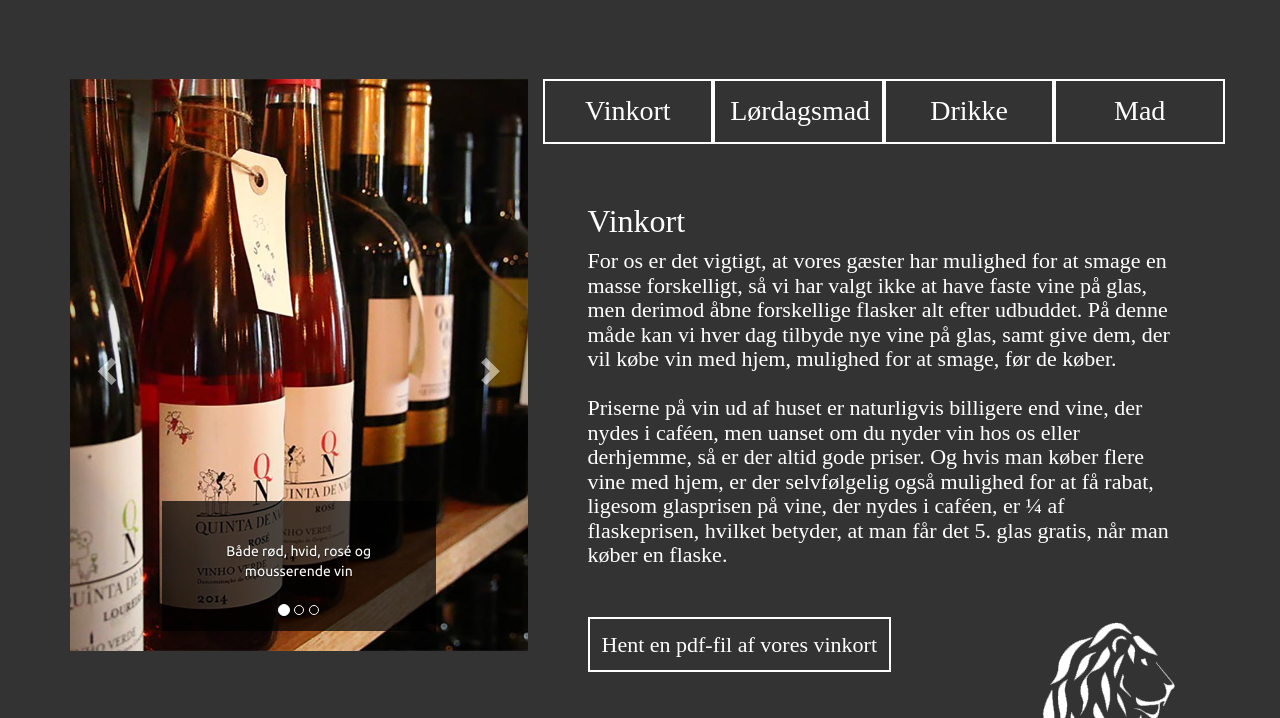
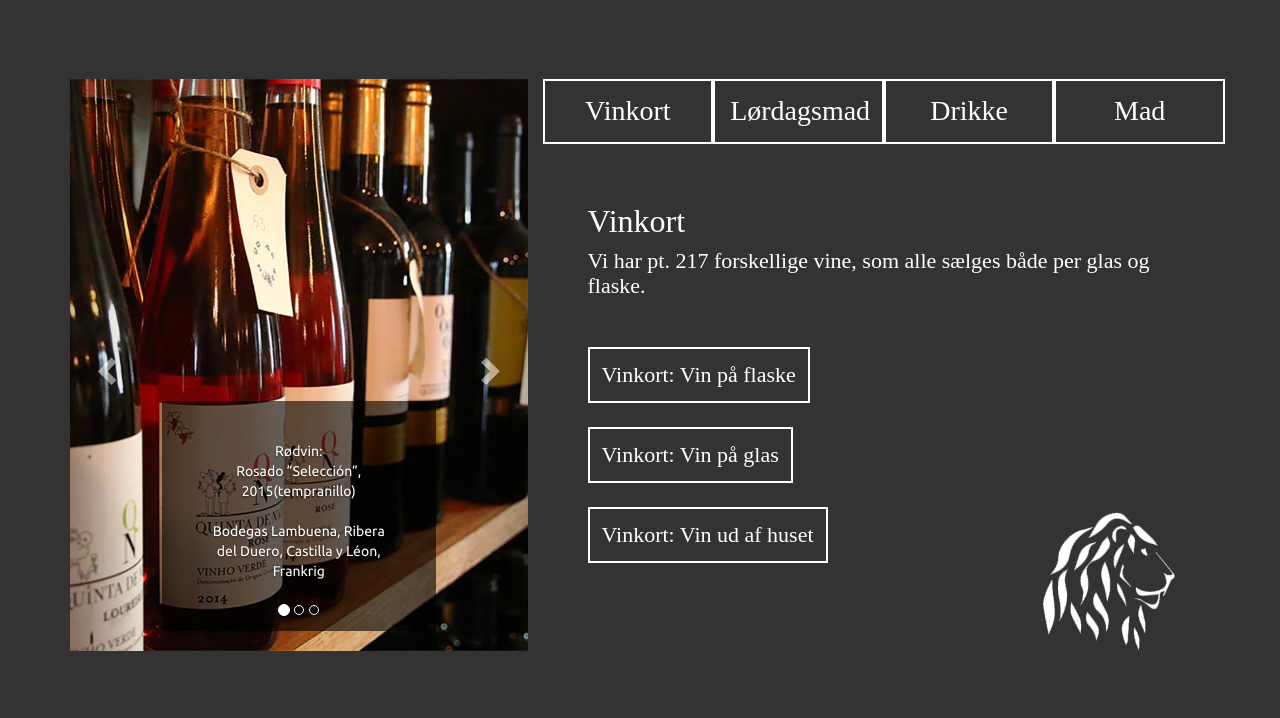
Before and after one commit to JeppeSBjerrum/projekt2.2, a PHP site: page /vincafe.php in a window 1280 px wide. Shown: the part 1398-2116 px from the top of the page. Run offline with PHP 8.4, Linux system fonts and the light colour scheme; some libraries are stand-ins or nearby versions.

Commit message:
nææææsten

```diff
--- a/bogcafe.php
+++ b/bogcafe.php
@@ -173,7 +173,7 @@ Så hvad enten du mangler en bog, en bid mad, et glas vin eller bare har lyst ti
 					<h4 class="col-xs-6 col-sm-3 btn-custom" onclick="bdrikke()">Drikke</h4>
 					<h4 class="col-xs-6 col-sm-3 btn-custom" onclick="balkohol()">Alkohol</h4>
 					<h4 class="col-xs-6 col-sm-3 btn-custom" onclick="bmad()">Mad</h4>
-					<h4 class="col-xs-6 col-sm-3 btn-custom" onclick="bvinkort()">Vinkort</h4>
+					<h4 class="col-xs-6 col-sm-3 btn-custom" onclick="vvinkort()">Vinkort</h4>
 				</div>
 				<div id="menuindhold">
 					<h3 class="col-xs-12">Varmt</h3>
--- a/css/stylesheet.css
+++ b/css/stylesheet.css
@@ -183,8 +183,11 @@ tr {
 /*sort kasse styling*/
 
 .boks {
-	background-color: rgba(0,0,0,0.70);
+	background-color: rgba(0,0,0,0.60);
 	color: white;
+
+}
+.carousel-inner .boks, .smagning {
 	padding: 40px;
 }
 /*nav - header.php*/
@@ -200,7 +203,6 @@ tr {
 nav ul {
 	list-style: none;
 	float: right;
-	background-color: rgba(0,0,0,0.50);
 	margin-top: 30px;
 	padding: 0px;
 
@@ -223,9 +225,42 @@ nav a:hover, nav a:visited:hover {
 	position: absolute;
 	margin: 10px;
 }
+.nav2 {display: none;
+width: 150px;
+float: right;
+color: white;
+	margin-top: 30px;
+}
+.nav2 li, .nav2 .panel-heading {
+	height: 60px;
+}
+.nav2 .panel-group .panel {
+	border-radius: 0px;
+}
+.panel a, .panel a:hover, .panel a:visited, .panel a:visited:hover {
+	color: white;
+	text-decoration: none;
+}
+.nav2 .boks {
+	padding: 10px;
+}
+.nav2 .list-group-item {
+	background-color: transparent;
+	border: none;
+}
+.nav2 .panel-default {
+	background-color: transparent;
+}
+.panel {
+	background-color: transparent;
+}
+.nav2 .panel-title {
+	padding: 20px;
+	padding-top: 10px;
+}
 /*Styling af knapper*/
 
-.btn-custom {
+.btn-custom, .btn-custom:visited {
 	border: 2px solid white;
 	color: white;
 	border-radius: 0px;
@@ -389,5 +424,10 @@ height: 100vh;
 }
 
 @media screen and (max-width:950px) {
-	nav{}}
+	nav{display: none;
+	}
+	.nav2 {display: block;}}
+@media screen and (max-width:505px) {
+	.nav2 {width: 30vw;}
+	#logo {width: 60vw;}
 }
--- a/header.php
+++ b/header.php
@@ -18,13 +18,36 @@
   <body>
   <div class="container-fluid">
   <!--Logo og nav-->
+
+  <a href="index.html"><img src="<?php echo $pagelogo;?>" alt="" id="logo"></a>
   <nav>
-  <a href="index.html"><img src="<?php echo $pagelogo;?>" alt="" id="logo"></a>
-
-  <ul>
+  <ul class="boks">
   <li class="lydknapper"><img src="images/playbutton.png" alt="afspil musik" onClick="playAudio()"> <img src="images/mutebutton2.png" alt="sluk musikken" onClick="pauseAudio()"></li>
   		<li><a href="bogcafe.php">Bog- og Vincafé</a></li>
   		<li><a href="vincafe.php">Vincaféen</a></li>
   	<li><a href="kontakt.php">Kontakt</a></li>
   </ul>
   </nav>
+  <div class="nav2">
+
+
+
+
+<div class="panel-group">
+  <div class="panel">
+    <div class="panel-heading boks">
+      <h4 class="panel-title">
+        <a data-toggle="collapse" href="#collapse1"><img src="images/burgermenu.png" width="25px" alt=""></a>
+      </h4>
+    </div>
+    <div id="collapse1" class="panel-collapse collapse boks">
+      <ul class="list-group">
+        <li class="list-group-item "><a href="index.html">Forside</a></li>
+        <li class="list-group-item"><a href="bogcafe.php">Bog- og Vincafé</a></li>
+        <li class="list-group-item"><a href="vincafe.php">Vincaféen</a></li>
+        <li class="list-group-item"><a href="kontakt.php">Kontakt</a></li>
+		</ul>
+    </div>
+  </div>
+</div>
+  </div>
--- a/js/script.js
+++ b/js/script.js
@@ -25,7 +25,7 @@ function pauseAudio() {
 //variabler for indholdet på menukortet
 //VINCAFÉ UNDERSIDEN
 //Menupunkt: Vinkort
-var vinvinkortet = '<h3 class="col-xs-12">Vinkort</h3><p class="col-xs-12">For os er det vigtigt, at vores gæster har mulighed for at smage en masse forskelligt, så vi har valgt ikke at have faste vine på glas, men derimod åbne forskellige flasker alt efter udbuddet. På denne måde kan vi hver dag tilbyde nye vine på glas, samt give dem, der vil købe vin med hjem, mulighed for at smage, før de køber. <br><br>Priserne på vin ud af huset er naturligvis billigere end vine, der nydes i caféen, men uanset om du nyder vin hos os eller derhjemme, så er der altid gode priser. Og hvis man køber flere vine med hjem, er der selvfølgelig også mulighed for at få rabat, ligesom glasprisen på vine, der nydes i caféen, er ¼ af flaskeprisen, hvilket betyder, at man får det 5. glas gratis, når man køber en flaske. <br><br><br> <a href="vinkort-vincafeen.pdf" target="_blank" class="btn-custom btn">Hent en pdf-fil af vores vinkort</a><img src="images/loevesgamlelogo.png" alt="" width="150px" class="pull-right"></p>';
+var vinvinkortet = '<h3 class="col-xs-12">Vinkort</h3><p class="col-xs-12">Vi har pt. 217 forskellige vine, som alle sælges både per glas og flaske.<br><br><br> <a href="vinkort-vincafeen.pdf" target="_blank" class="btn-custom btn">Vinkort: Vin på flaske</a><br><br><a href="vinkort-vincafeen.pdf" target="_blank" class="btn-custom btn">Vinkort: Vin på glas</a><br><br><a href="vinkort-vincafeen.pdf" target="_blank" class="btn-custom btn">Vinkort: Vin ud af huset</a><img src="images/loevesgamlelogo.png" alt="" width="150px" class="pull-right"></p>';
 //Menupunkt: Lørdagsmad
 var vinlordagsmad = '<h3>Lørdagsmad på Vincaféen</h3><p>8. april: And med citronmelisse, jordskokker og løg<br><br>22. april: Okse med persille, persillerod og svampe<br><br>6. maj: Kylling med asparges og spinat<br><br>20. maj: Lam med blomkål, gulerødder og salvie<br><br>3. juni: Kalv med ærter, løg og spidskål</p><br><p><strong>Bordbestilling</strong> sker i Vincaféen eller på vincafeen@loeves.dk<br>Efter først-til-mølle princip</p>';
 //Menupunkt: Drikke
@@ -42,12 +42,12 @@ var bogalkohol = '<h3 class="col-xs-12">Alkohol</h3><div class="col-sm-6"><table
 //Menupunkt:
 var bogmad = '<h3 class="col-xs-12">Mad</h3><div class="col-sm-6"><table width="100%">  <tbody><tr> <td>Hjemmelavet brød med smør, ost og marmelade (kl. 09-14)</td>  <td>30,-</td>  </tr>  <tr>     <td>Salat</td><td>70,- </td></tr><tr> <td>Sandwich</td><td>70,-</td> </tr><tr> <td>Ostetallerken</td><td>85,-</td></tr><tr>    <td>Aftensnack (kl. 21-24)</td><td>60,-</td></tr><tr>    <td>Hjemmelavet brownie</td><td>30/50,-</td></tr><tr>   <td>Hjemmelavet brownie inkl. kaffe</td> <td>50,-</td></tr></tbody></table></div><div class="col-sm-6"><table width="100%"><tbody>    <tr> <td>Hjemmelavet brød med smør, ost, marmelade + valgfri kaffe</td> <td>45,-</td></tr><tr><td>Snack tallerken</td>    <td>70,- </td></tr> <tr><td>Pølse / ost tallerken</td><td>85,-</td> </tr>    <tr><td>Tapas for 2, inkl. 1 flaske vin</td><td>325,-</td></tr><tr><td>Peanuts/oliven/mandler</td><td>25,-</td></tr><tr>   <td>Croissant (alm. / chokolade)</td> <td>20,-</td></tr></tbody></table></div>';
 //Menupunkt:
-var bogvinkort = '';
+
 
 
 //FUNKTIONER DER INDSÆTTER VARIABLERNE I ID=MENUINDHOLD
 //VINCAFE UNDERSIDEN
-//Menupunkt: Vinkort
+//Menupunkt: Vinkort OG for vinkort på undersiden for Bog og vincafé
 function vvinkort() {
 	document.getElementById("menuindhold").innerHTML = vinvinkortet;
 };
@@ -76,7 +76,3 @@ function balkohol() {
 function bmad() {
 	document.getElementById("menuindhold").innerHTML = bogmad;
 };
-//Menupunkt: Vinkort
-function bvinkort() {
-	document.getElementById("menuindhold").innerHTML = bogvinkort;
-};
--- a/vincafe.php
+++ b/vincafe.php
@@ -131,7 +131,11 @@ Vores mål er at skabe et sted, hvor kvalitet, hygge og professionalisme går op
 
 							<div class="carousel-caption boks">
 
-								<p>Både rød, hvid, rosé og mousserende vin</p>
+								<p>
+								Rødvin:<br>
+Rosado ”Selección”, 2015(tempranillo) <br>
+<br>
+Bodegas Lambuena, Ribera del Duero, Castilla y Léon, Frankrig </p>
 
 							</div>
 
@@ -143,7 +147,11 @@ Vores mål er at skabe et sted, hvor kvalitet, hygge og professionalisme går op
 
 							<div class="carousel-caption boks">
 
-								<p>Vin i alle prisklasser</p>
+								<p>Hvidvin:<br>
+
+								Nunci Blanc, 2013(garnacha blanca & macabeo) <br>
+<br>Nunci, Priorat, Catalonien, Spanien
+</p>
 
 							</div>
 
@@ -155,7 +163,7 @@ Vores mål er at skabe et sted, hvor kvalitet, hygge og professionalisme går op
 
 							<div class="carousel-caption boks">
 
-								<p>Vin fra hele verden</p>
+								<p>Kom forbi og hør om de over 200 andre vine, som vi har i vores sortiment!</p>
 
 							</div>
 
@@ -209,7 +217,15 @@ Vores mål er at skabe et sted, hvor kvalitet, hygge og professionalisme går op
 
 					<h3 class="col-xs-12">Vinkort</h3>
 
-					<p class="col-xs-12">For os er det vigtigt, at vores gæster har mulighed for at smage en masse forskelligt, så vi har valgt ikke at have faste vine på glas, men derimod åbne forskellige flasker alt efter udbuddet. På denne måde kan vi hver dag tilbyde nye vine på glas, samt give dem, der vil købe vin med hjem, mulighed for at smage, før de køber. <br><br>Priserne på vin ud af huset er naturligvis billigere end vine, der nydes i caféen, men uanset om du nyder vin hos os eller derhjemme, så er der altid gode priser. Og hvis man køber flere vine med hjem, er der selvfølgelig også mulighed for at få rabat, ligesom glasprisen på vine, der nydes i caféen, er ¼ af flaskeprisen, hvilket betyder, at man får det 5. glas gratis, når man køber en flaske. <br><br><br> <a href="vinkort-vincafeen.pdf" target="_blank" class="btn-custom btn">Hent en pdf-fil af vores vinkort</a><img src="images/loevesgamlelogo.png" alt="" width="150px" class="pull-right">
+					<p class="col-xs-12">Vi har pt. 217 forskellige vine, som alle sælges både per glas og flaske.<br><br><br>
+					<a href="vinkort-vincafeen.pdf" target="_blank" class="btn-custom btn">Vinkort: Vin på flaske</a><br>
+<br>
+
+					<a href="vinkort-vincafeen.pdf" target="_blank" class="btn-custom btn">Vinkort: Vin på glas</a><br>
+<br>
+
+					<a href="vinkort-vincafeen.pdf" target="_blank" class="btn-custom btn">Vinkort: Vin ud af huset</a>
+					<img src="images/loevesgamlelogo.png" alt="" width="150px" class="pull-right">
 
 					</p>
 
@@ -235,9 +251,13 @@ Vores mål er at skabe et sted, hvor kvalitet, hygge og professionalisme går op
 
 				<h2>Privat vinsmagning</h2>
 
-				<p>Hvis du mangler et sted at holde din fest, fødselsdag, reception, polterabend, konfirmation eller andet selskabelighed, så har vi lokalerne til dig. I hyggelige og rustikke omgivelser tilbyder vi ikke blot et lokale med plads til mere end 30 personer, men også en velrustet bar, et godt køkken og ikke mindst søde vintjenere. Om det er på en hverdag eller i weekenden, du ønsker at booke lokalet, betyder ikke noget. Du skriver bare en mail til aa-cafe@loeves.dk med dine ønsker og så stykker vi din begivenhed sammen efter dine behov.<br>
+				<p>Hvis du mangler et sted at holde din fest, fødselsdag, reception, polterabend, konfirmation eller andet selskabelighed, så har vi lokalerne til dig. I hyggelige og rustikke omgivelser tilbyder vi ikke blot et lokale med plads til mere end 30 personer, men også en velrustet bar, et godt køkken og ikke mindst søde vintjenere.
 
-					<br> Lokalerne kan bookes fra mandag til fredag i tidsrummet 9-24, lørdag 10-24 samt om søndagen fra 10-18.
+					<br> Lokalerne kan bookes fra mandag til fredag i tidsrummet 9-24, lørdag 10-24 samt om søndagen fra 10-18.<br>
+
+Kontakt os blot med dine ønsker og så stykker vi din begivenhed sammen efter dine behov.<br>
+<br>
+
 
 				</p>
 
```
Also changed, not shown: images/burgermenu.png (added).
